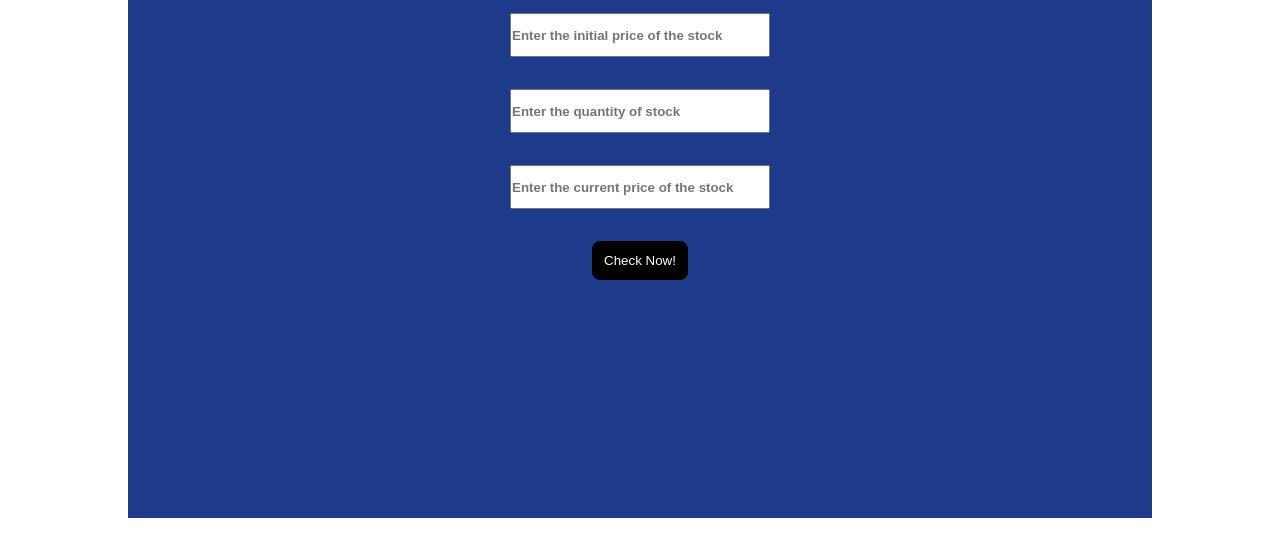
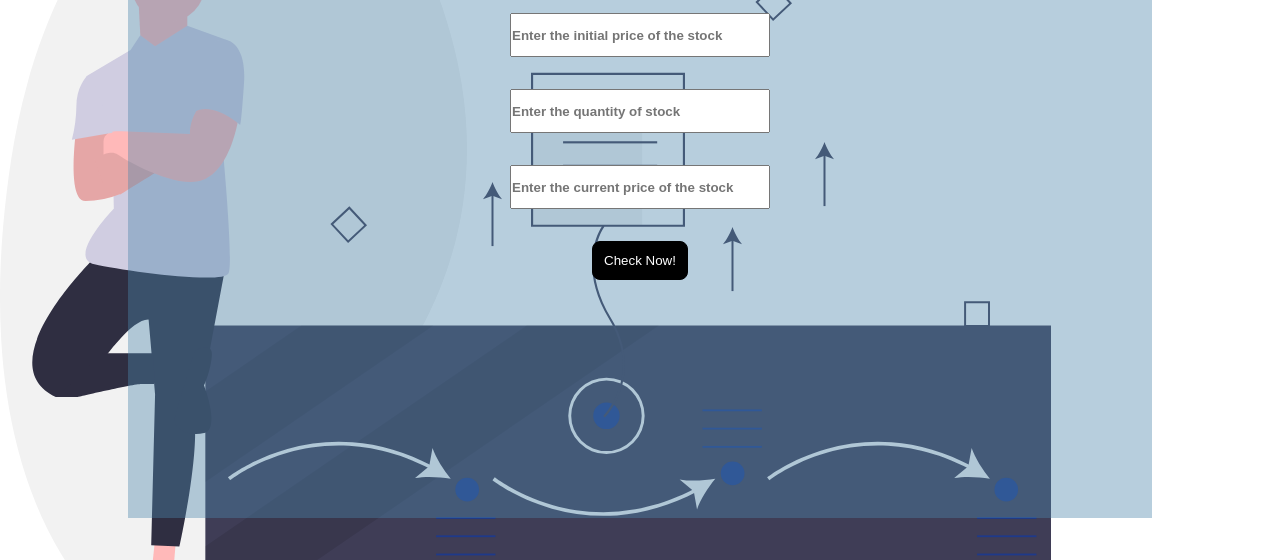
Before and after one commit to ArpitaV13/Neogcamp-Stock-Profit-Loss, a plain HTML site: page index.html in a window 1280 px wide. Shown: the part 170-730 px from the top of the page. Drawn offline with Linux system fonts and the light colour scheme.

Commit message:
added style

```diff
--- a/style.css
+++ b/style.css
@@ -4,6 +4,8 @@
 }
 body{
     text-align:center;
+    background-image:url("bg.svg");
+    background-repeat:no-repeat;
 }
 h1{
     font-size:3rem;
@@ -14,8 +16,9 @@ h1{
     text-align: center;
     min-height:80vh;
     max-width: 80%;
-    background-color: #1E3A8A;
+    background-color: rgba(75, 132, 170, 0.4);
 }
+
 label{
 
     display:block;
```
